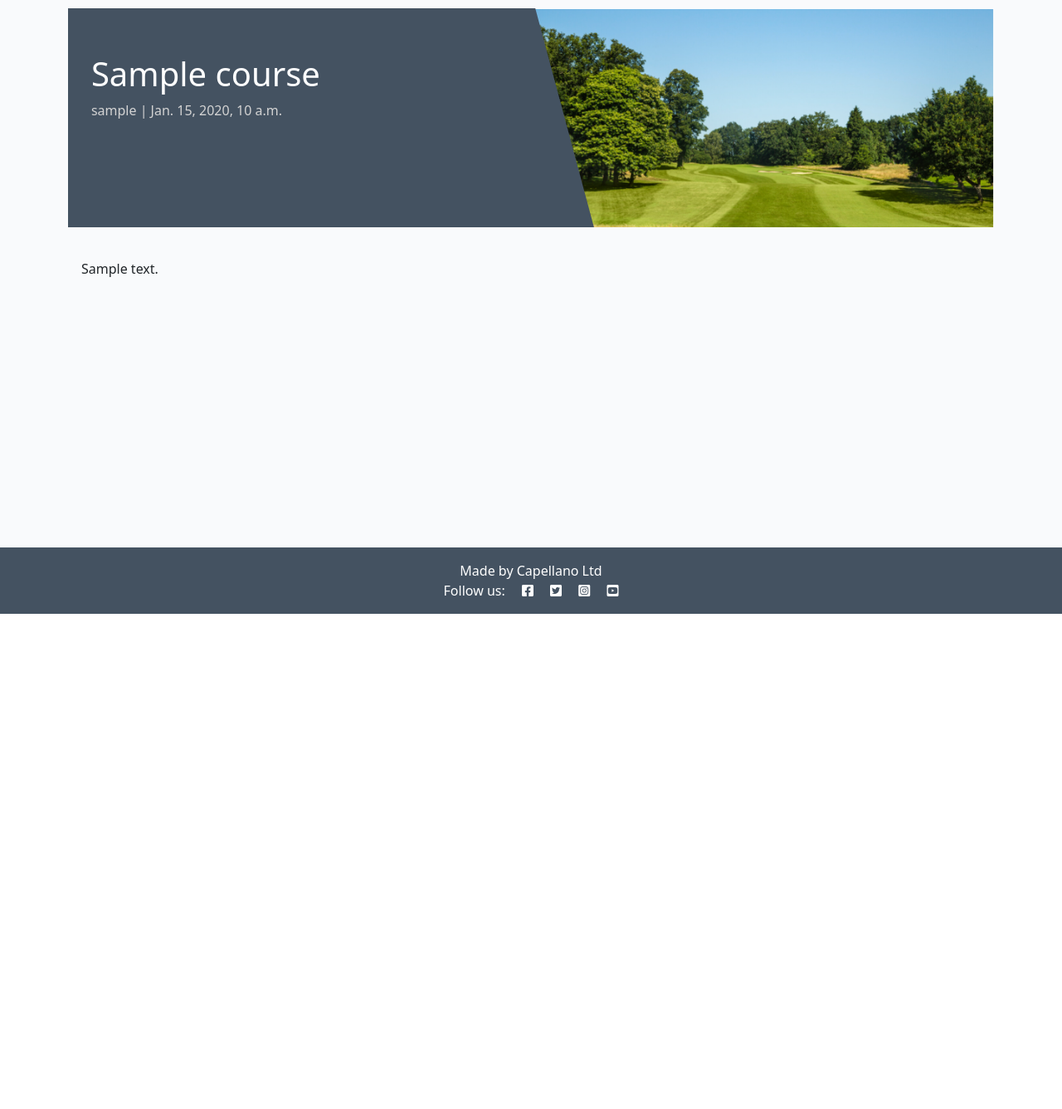
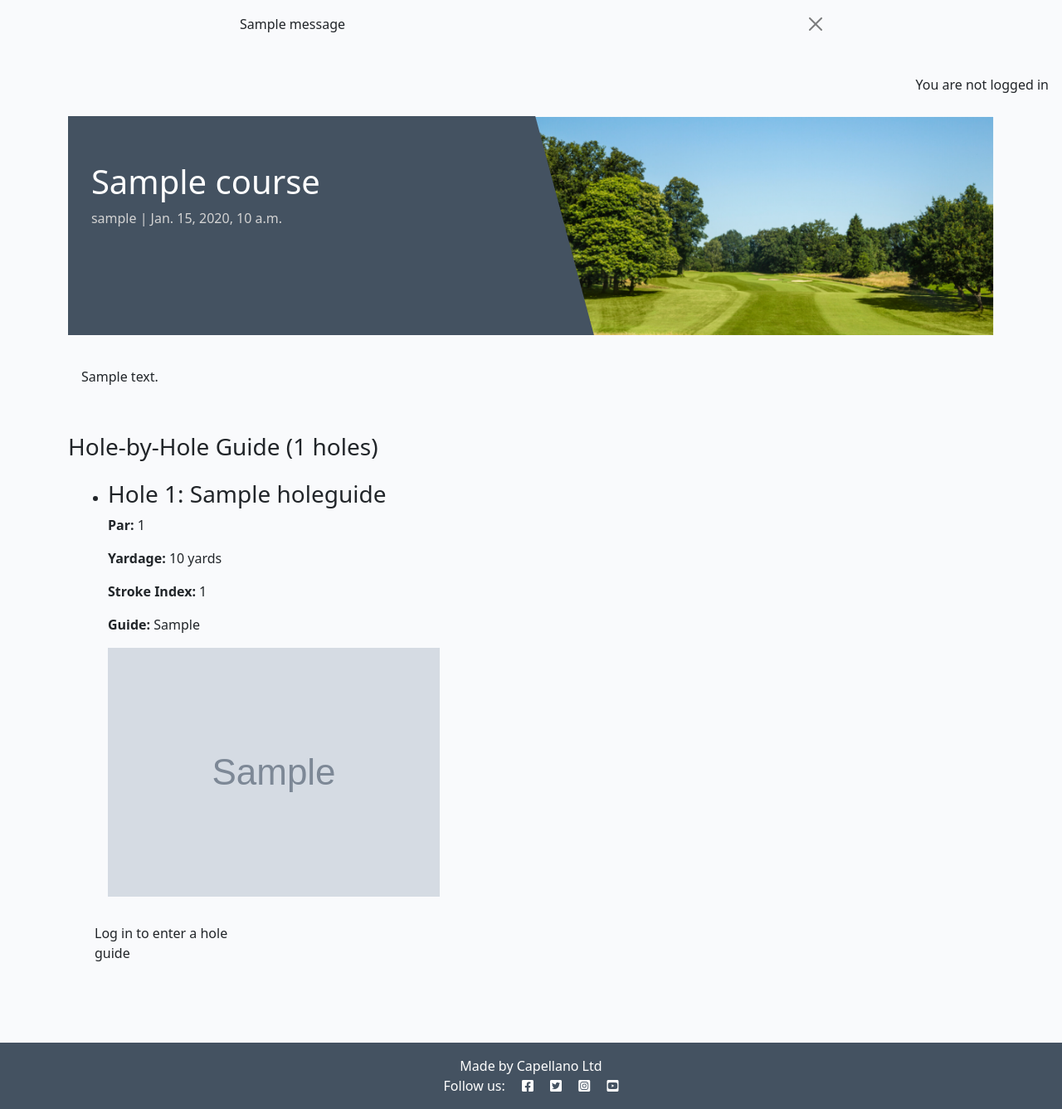
Before and after one commit to AmitKapilaCodeIns/capellano_acme, a Django app: a page that uses templates/base.html in a window 1280 px wide. Shown: the part 60-1397 px from the top of the page at 83% size. Before the commit the page ends 800 px from the top, so only its background shows below. Run offline with Django 4.2, Linux system fonts and the light colour scheme; tables that the repository leaves empty hold one stand-in row (values such as "Sample post"); grey boxes marked "Sample" are stand-in pictures; one stand-in notice (Sample message) is shown; some libraries are stand-ins or nearby versions.

Commit message:
comments form

```diff
--- /dev/null
+++ b/courseguide/forms.py
@@ -0,0 +1,16 @@
+from django import forms
+from .models import HoleGuide
+
+
+class HoleGuideForm(forms.ModelForm):
+    class Meta:
+        model = HoleGuide
+        fields = (
+            'hole_number',
+            'name',
+            'par',
+            'yardage',
+            'stroke_index',
+            'guide',
+            'image',
+        )
--- a/courseguide/models.py
+++ b/courseguide/models.py
@@ -27,7 +27,7 @@ class Course(models.Model):
         return f"The name of the course is {self.course_name} and the slug is {self.slug}"
 
 
-HOLE_NUMBERS = [(i, f"Hole {i}") for i in range(1, 19)]
+HOLE_NUMBERS = [(i, f"{i}") for i in range(1, 19)]
 class HoleGuide(models.Model):
 
     course = models.ForeignKey(Course, on_delete=models.CASCADE, related_name='holes')
--- a/courseguide/templates/courseguide/course_detail.html
+++ b/courseguide/templates/courseguide/course_detail.html
@@ -1,5 +1,6 @@
 {% extends 'base.html' %} {% block content %}
 {% load static %}
+{% load crispy_forms_tags %}
 
 <div class="masthead">
     <div class="container">
@@ -29,6 +30,55 @@
             </div>
         </div>
     </div>
+
+    <!-- Displaying Hole guides -->
+    <div class="row">
+        <div class="col-md-8 card mb-4  mt-3 ">
+            <h3>Hole-by-Hole Guide ({{ hole_count }} holes)</h3>
+            <div class="card-body">
+                <!-- We want a for loop inside the empty control tags
+          to iterate through each guide in hole guides -->
+                {% if hole_guides %}
+                <ul>
+                    {% for hole in hole_guides %}
+                    <li>
+                        <h3>Hole {{ hole.hole_number }}{% if hole.name %}: {{ hole.name }}{% endif %}</h3>
+                        <p><strong>Par:</strong> {{ hole.par }}</p>
+                        <p><strong>Yardage:</strong> {{ hole.yardage }} yards</p>
+                        <p><strong>Stroke Index:</strong> {{ hole.stroke_index }}</p>
+                        <p><strong>Guide:</strong> {{ hole.guide }}</p>
+                        {% if hole.image %}
+                        <p>
+                            <img src="{{ hole.image.url }}" alt="Hole {{ hole.hole_number }}" style="max-width: 400px;">
+                        </p>
+                        {% endif %}
+                    </li>
+                    {% endfor %}
+                </ul>
+                {% else %}
+                <p>No hole guides available for this course yet.</p>
+                {% endif %}
+
+                <!-- Creating New Hole Guide -->
+                <div class="col-md-4 card mb-4 mt-3">
+                    <div class="card-body">
+                        {% if user.is_authenticated %}
+                        <h3>Please enter a guide to the hole:</h3>
+                        <p>Creating the guide as: {{ user.username }}</p>
+                        <form id="commentForm" method="post" style="margin-top: 1.3em;">
+                            {{ hole_form | crispy }}
+                            {% csrf_token %}
+                            <button id="submitButton" type="submit" class="btn btn-signup btn-lg">Submit</button>
+                        </form>
+                        {% else %}
+                        <p>Log in to enter a hole guide</p>
+                        {% endif %}
+                    </div>
+                </div>
+
+            </div>
+        </div>
+    </div>
 </div>
 
 {% endblock content %}
--- a/courseguide/urls.py
+++ b/courseguide/urls.py
@@ -9,4 +9,5 @@ from . import views
 urlpatterns = [
     path('', views.CourseList.as_view(), name='home'),  # URL for the course list view
     path('<slug:slug>/', views.course_detail, name='course_detail'),  # URL for course detail view
+    path('<slug:slug>/edit/<int:guide_id>/', views.hole_guide_edit, name='hole_guide_edit'),  # URL for editing a hole guide
 ]
--- a/courseguide/views.py
+++ b/courseguide/views.py
@@ -1,6 +1,9 @@
-from django.shortcuts import render, get_object_or_404
+from django.contrib import messages
+from django.shortcuts import render, get_object_or_404, reverse
+from django.http import HttpResponseRedirect
 from django.views import generic
-from .models import Course
+from .models import Course, HoleGuide
+from .forms import HoleGuideForm
 
 # Create your views here.
 
@@ -26,9 +29,64 @@ def course_detail(request, slug):
 
     queryset = Course.objects.filter(status=1)
     course = get_object_or_404(queryset, slug=slug)
+    hole_guides = course.holes.filter(approved=True).order_by('hole_number')
+    hole_count = course.holes.filter(approved=True).count()
+
+    if request.method == "POST":
+
+        hole_form = HoleGuideForm(data=request.POST)
+        if hole_form.is_valid():
+            guide = hole_form.save(commit=False)
+            guide.course = course
+            guide.author = request.user
+            guide.save()
+            messages.add_message(request, messages.SUCCESS, "Your hole guide has been submitted for approval.")
+
+    hole_form = HoleGuideForm()
 
     return render(
         request,
         "courseguide/course_detail.html",
-        {"course": course},
+        {
+            "course": course,
+            "hole_guides": hole_guides,
+            "hole_count": hole_count,
+            "hole_form": hole_form,
+        },
     )
+
+
+def hole_guide_edit(request, slug, guide_id):
+    """
+    Edit an existing hole guide.
+
+    **Context**
+
+    ``course``
+        An instance of :model:`courseguide.Course`.
+
+    ``hole_guide``
+        An instance of :model:`courseguide.HoleGuide`.
+
+    **Template:**
+
+    :template:`courseguide/hole_guide_edit.html`
+    """
+
+    if request.method == "POST":
+
+        queryset = Course.objects.filter(status=1)
+        course = get_object_or_404(queryset, slug=slug)
+        hole_guide = get_object_or_404(HoleGuide, pk=guide_id)
+        hole_form = HoleGuideForm(data=request.POST, instance=hole_guide)
+
+        if hole_form.is_valid() and hole_guide.author == request.user:
+            hole_guide = hole_form.save(commit=False)
+            hole_guide.course = course
+            hole_guide.approved = False  # Reset approval status on edit
+            hole_guide.save()
+            messages.add_message(request, messages.SUCCESS, "Your hole guide has been updated and is pending approval.")
+        else:
+            messages.add_message(request, messages.ERROR, "Error updating the hole guide. Please ensure you are the author!")
+
+    return HttpResponseRedirect(reverse('course_detail', args=[slug]))
--- a/templates/base.html
+++ b/templates/base.html
@@ -73,8 +73,28 @@
             </div>
         </div>
     </nav>
+    <!-- displaying Django messages -->
+<div class="container">
+  <div class="row">
+    <div class="col-md-8 offset-md-2">
+      {% for message in messages %}
+      <div class="alert {{ message.tags }} alert-dismissible
+        fade show" id="msg" role="alert">
+        {{ message | safe }}
+        <button type="button" class="btn-close"
+          data-bs-dismiss="alert" aria-label="Close"></button>
+      </div>
+      {% endfor %}
+    </div>
+  </div>
+</div>
 
     <main class="flex-shrink-0 main-bg">
+        {% if user.is_authenticated %}
+        <p class="text-end m-3">You are logged in as {{ user }}</p>
+        {% else %}
+        <p class="text-end m-3">You are not logged in</p>
+        {% endif %}
 
         {% block content %}
         <!-- Content Goes here -->
```
Also changed, not shown: capellano_acme/settings.py (+6 -1 lines), templates/account/signup.html (+16 -5 lines), README.md, courseguide/migrations/0010_alter_holeguide_hole_number.py (added), hole_images/hole1Addington.png (added).
